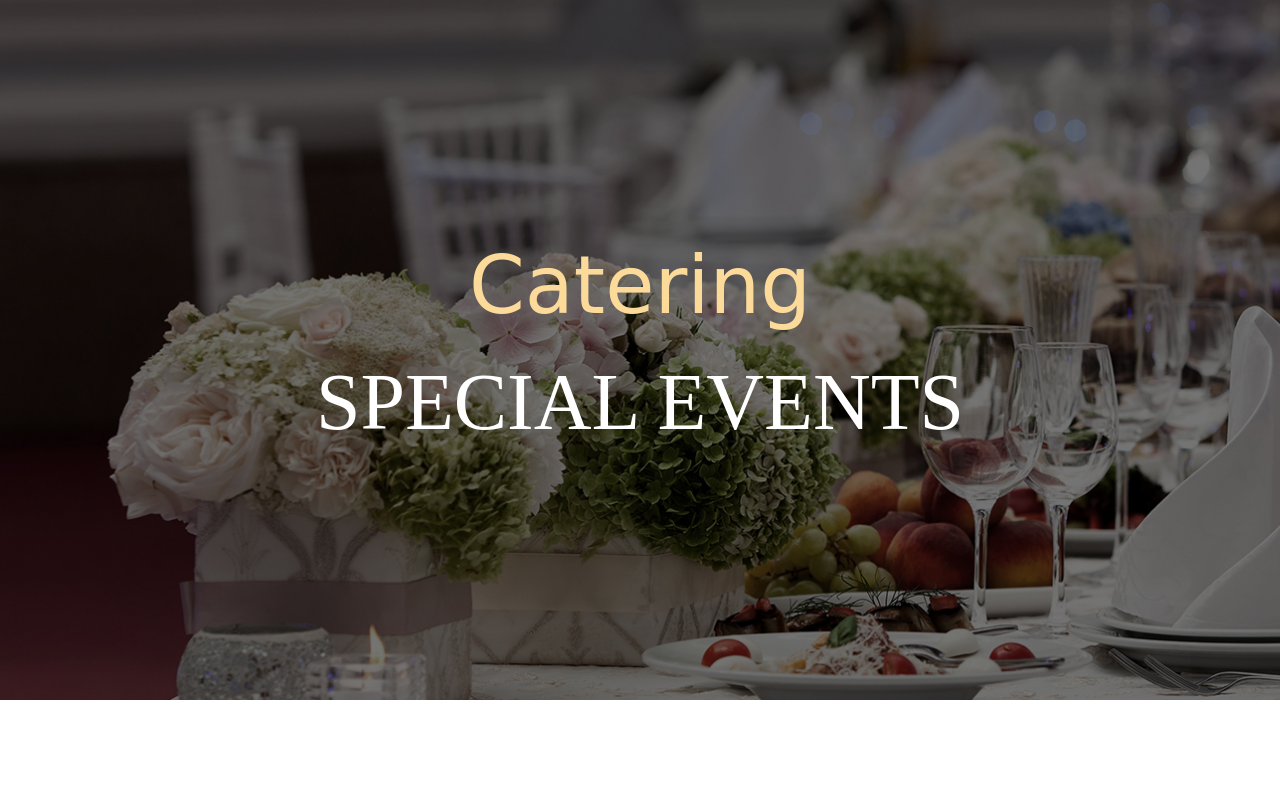
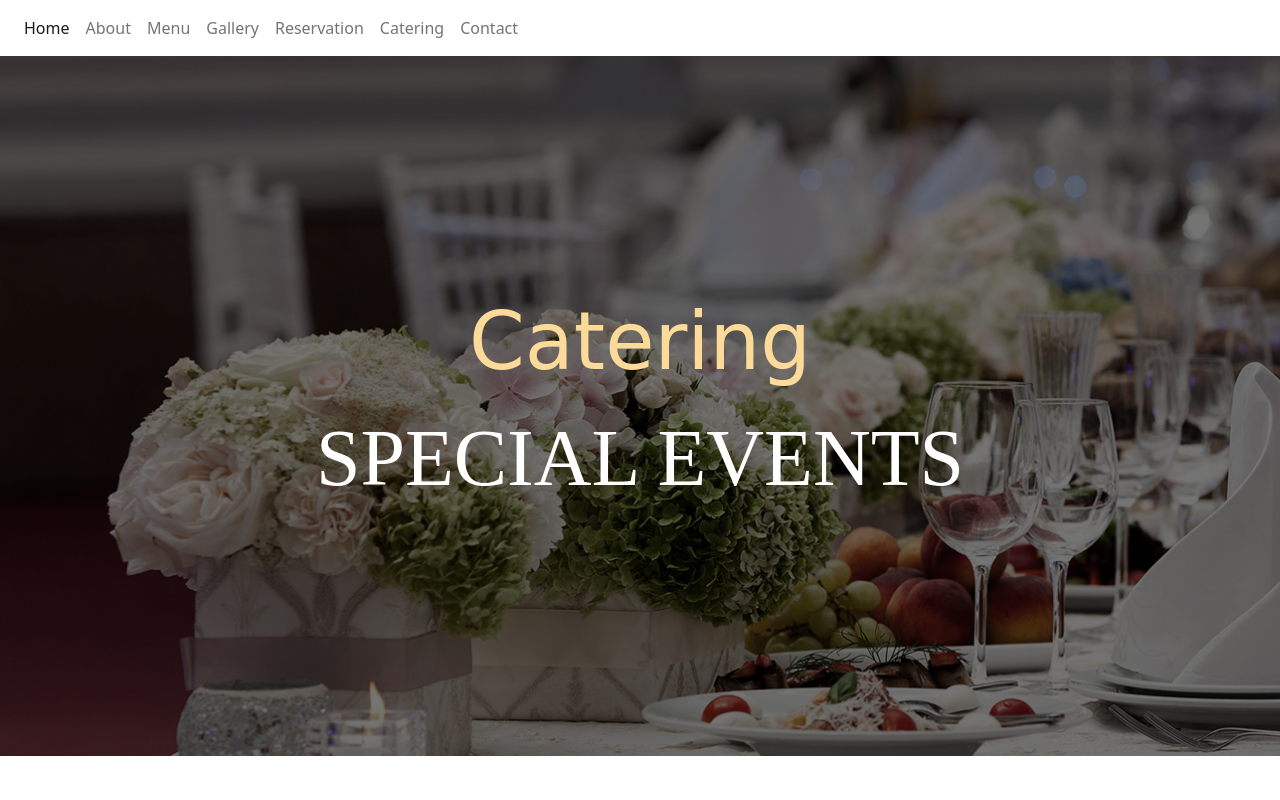
Before and after one commit to chingu-voyages/v39-toucans-team-02, a plain HTML site: page catering.html in a window 1280 px wide. Shown: the top 800 px of the page. Drawn offline with nearby package versions, Linux system fonts and the light colour scheme; a web font is replaced by a local one.

Commit message:
Add navbar from home page

```diff
--- a/catering.html
+++ b/catering.html
@@ -14,6 +14,25 @@
     <title>Restaurant</title>
 </head>
 <body>
+    <nav class="navbar navbar-expand-lg navbar-light sticky-top ">
+          <a class="navbar-brand" href="#"><img src="image/logo R.png" alt=""></a>
+          <button class="navbar-toggler" type="button" data-bs-toggle="collapse" data-bs-target="#navbarNavAltMarkup" aria-controls="navbarNavAltMarkup" aria-expanded="false" aria-label="Toggle navigation">
+            <span class="navbar-toggler-icon"></span>
+          </button>
+          <div class="collapse navbar-collapse" id="navbarNavAltMarkup">
+
+            <div class="navbar-nav ">
+              <a class="nav-link active" aria-current="page" href="#home">Home</a>
+              <a class="nav-link" href="#about">About</a>
+              <a class="nav-link" href="menu.html">Menu</a>
+              <a class="nav-link" href="gallery.html">Gallery</a>
+              <a class="nav-link" href="#">Reservation</a>
+              <a class="nav-link" href="catering.html">Catering</a>
+              <a class="nav-link" href="#">Contact</a>
+            </div>
+          </div>
+        </div>
+      </nav>
   <div class="container-fluid" id="maincont">
     <div class="wrapper" id="cont1">
         <div class="row align-items-center" id="row1">
```
